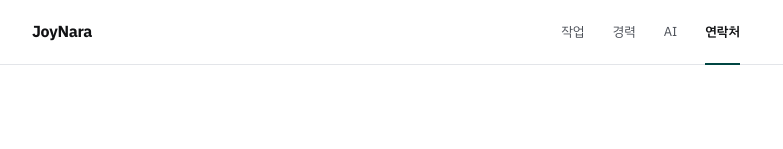
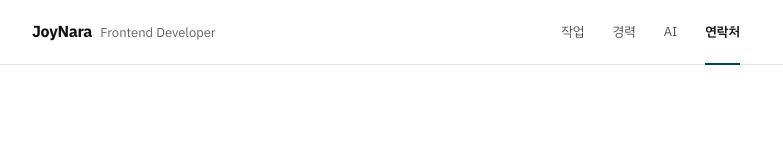
Before and after one commit to JoyNaraShin/joyshin-fe, a React (Vite) app: page / in a window 1280 px wide. Shown: the top 149 px of the page, without its empty margins (248-1031 px from the left). Built offline with nearby package versions, Linux system fonts and the light colour scheme.

Commit message:
헤더 이름 옆에 Frontend Developer 를 둔다
Co-Authored-By: Claude Opus 5.5 <noreply@anthropic.com>
Claude-Session: https://claude.ai/code/session_01Wrmgii3G1haiAvvBXUgYHP

```diff
--- a/src/features/portfolio/components/SiteHeader.tsx
+++ b/src/features/portfolio/components/SiteHeader.tsx
@@ -19,7 +19,7 @@ const ON =
 const OFF = "text-ink-3 hover:text-ink";
 
 /**
- * 상단 띠. 왼쪽은 영문 이름 JoyNara(링크 아이디와 같은 표기). 한글 이름은 홈 소개 제목이 맡는다. 오른쪽은 페이지 링크.
+ * 상단 띠. 왼쪽은 영문 이름 JoyNara(링크 아이디와 같은 표기)와 직무. 좁은 폭에서는 직무를 숨긴다. 한글 이름은 홈 소개 제목이 맡는다. 오른쪽은 페이지 링크.
  * 지금 보는 페이지(홈에서는 읽고 있는 섹션)는 글자를 진하게 하고 아래에 강조색 막대를 둔다. 작업 글(/work/:slug)도 작업으로 친다.
  */
 export function SiteHeader() {
@@ -34,6 +34,7 @@ export function SiteHeader() {
           to="/"
         >
           <span className="text-t3 font-bold tracking-[-0.02em] text-ink">JoyNara</span>
+          <span className="text-t2 text-mute max-card:hidden">Frontend Developer</span>
         </Link>
         <nav aria-label="주 메뉴">
           <ul className="flex list-none gap-1 max-card:gap-0.5">
```
